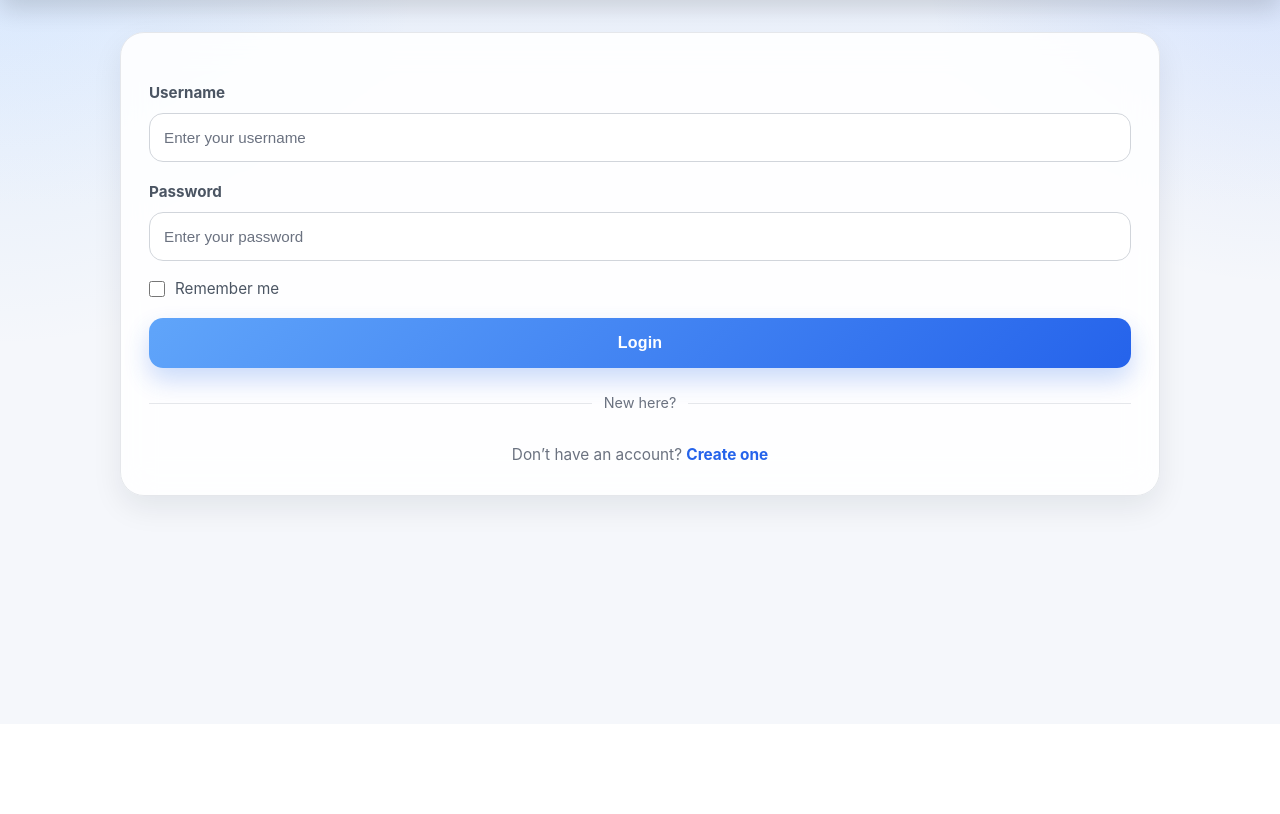
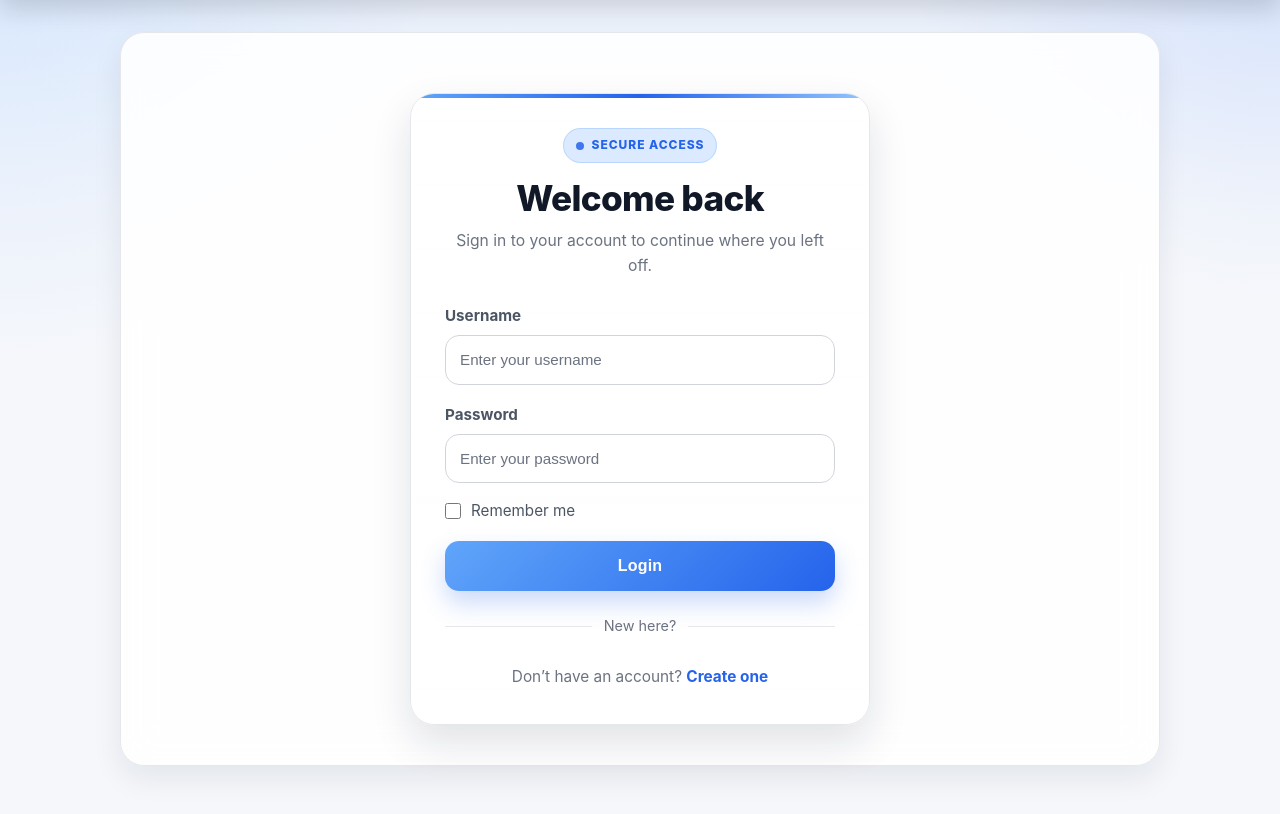
Before and after one commit to clarincehierro001-hue/mini_facebook, a Flask app: page /login in a window 1280 px wide. Shown: the part 76-890 px from the top of the page. Before the commit the page ends 599 px from the top, so only its background shows below. Run offline with Flask 3, Linux system fonts and the light colour scheme.

Commit message:
Add files via upload

```diff
--- a/app.py
+++ b/app.py
@@ -32,6 +32,10 @@ from sqlalchemy.orm import joinedload, selectinload
 
 BASE_DIR = os.path.abspath(os.path.dirname(__file__))
 app = Flask(__name__, template_folder=os.path.join(BASE_DIR, "templates"))
+
+import logging
+logging.basicConfig(level=logging.INFO)
+app.logger.setLevel(logging.INFO)
 
 
 # ---------------- CONFIG ----------------
@@ -510,6 +514,20 @@ def logout():
     return redirect(url_for("login"))
 
 
+@app.route("/test-db")
+def test_db():
+    try:
+        return {
+            "users": User.query.count(),
+            "posts": Post.query.count(),
+            "reactions": Reaction.query.count(),
+            "chat_messages": ChatMessage.query.count(),
+        }
+    except Exception as e:
+        app.logger.exception("TEST_DB ERROR")
+        return {"error": str(e)}, 500
+
+
 # ---------------- ERROR HANDLERS ----------------
 @app.errorhandler(400)
 def bad_request(error):
--- a/templates/base.html
+++ b/templates/base.html
@@ -750,7 +750,7 @@
             </div>
         </div>
 
-        <form class="chatbox-form" onsubmit="sendChatMessage(event)" autocomplete="off">
+        <form id="chatboxForm" class="chatbox-form" onsubmit="sendChatMessage(event)" autocomplete="off">
             <label for="chatInput" class="chatbox-hidden-label">Type a message</label>
 
             <div class="chatbox-input-area">
--- a/templates/feed.html
+++ b/templates/feed.html
@@ -783,7 +783,6 @@
 {% endblock %}
 
 {% block content %}
-{% include "chatbox.html" %}
 
 <div class="feed-topbar">
     <h1 class="feed-page-title">
--- a/templates/login.html
+++ b/templates/login.html
@@ -285,6 +285,20 @@
 {% endblock %}
 
 {% block content %}
+<div class="auth-page">
+    <section class="auth-card" aria-labelledby="login-title">
+        <div class="auth-header">
+            <div class="auth-badge">
+                <span class="auth-badge-dot" aria-hidden="true"></span>
+                Secure Access
+            </div>
+
+            <h1 id="login-title" class="auth-title">Welcome back</h1>
+            <p class="auth-subtitle">
+                Sign in to your account to continue where you left off.
+            </p>
+        </div>
+
         <form class="auth-form" method="POST" action="{{ url_for('login') }}">
             <input type="hidden" name="csrf_token" value="{{ csrf_token() }}">
 
```
Also changed, not shown: instance/db.sqlite3, templates/chatbox.html (line endings or trailing spaces), templates/register.html (line endings or trailing spaces). Lines whose indentation alone changed are shown as unchanged.
